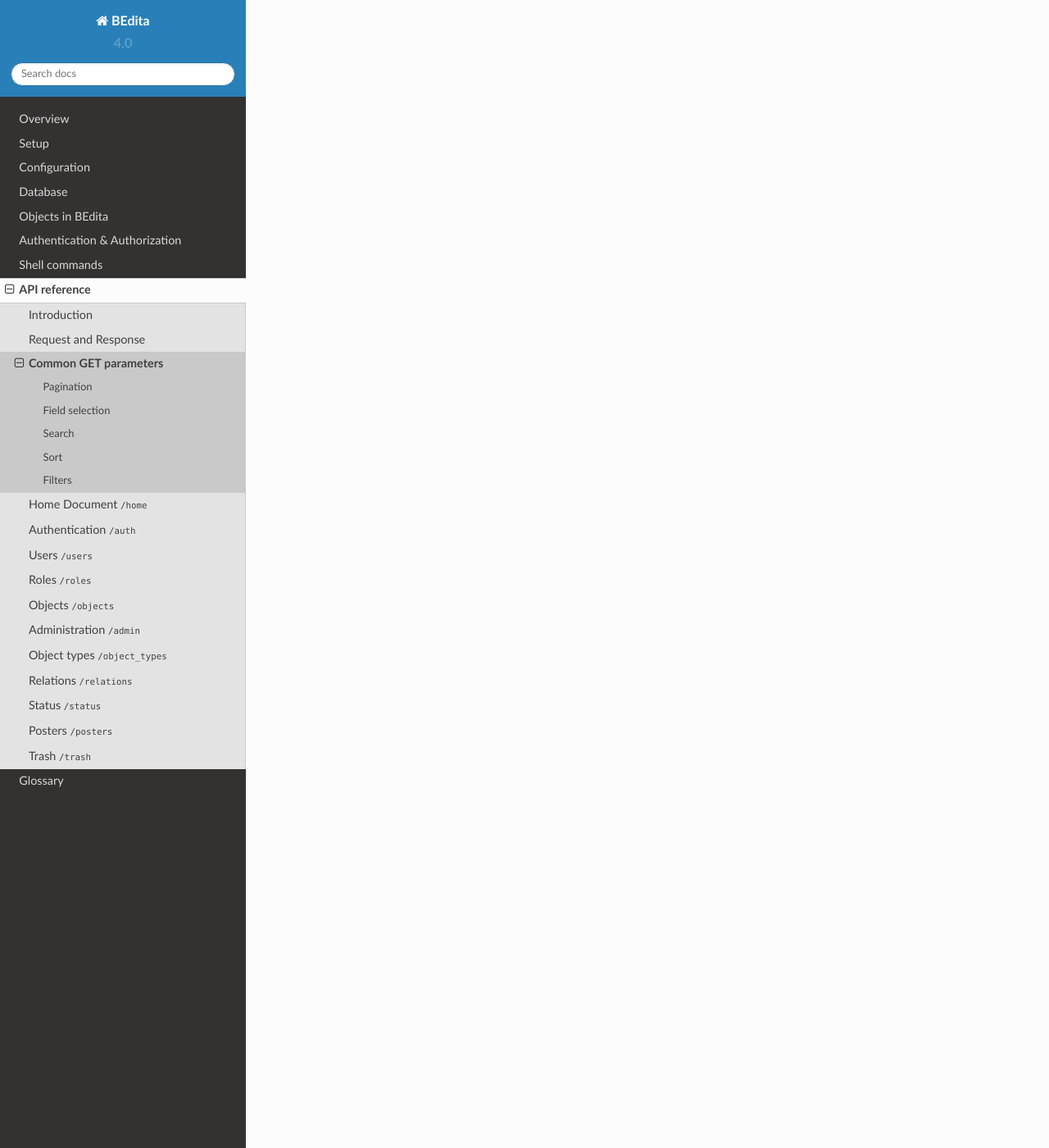
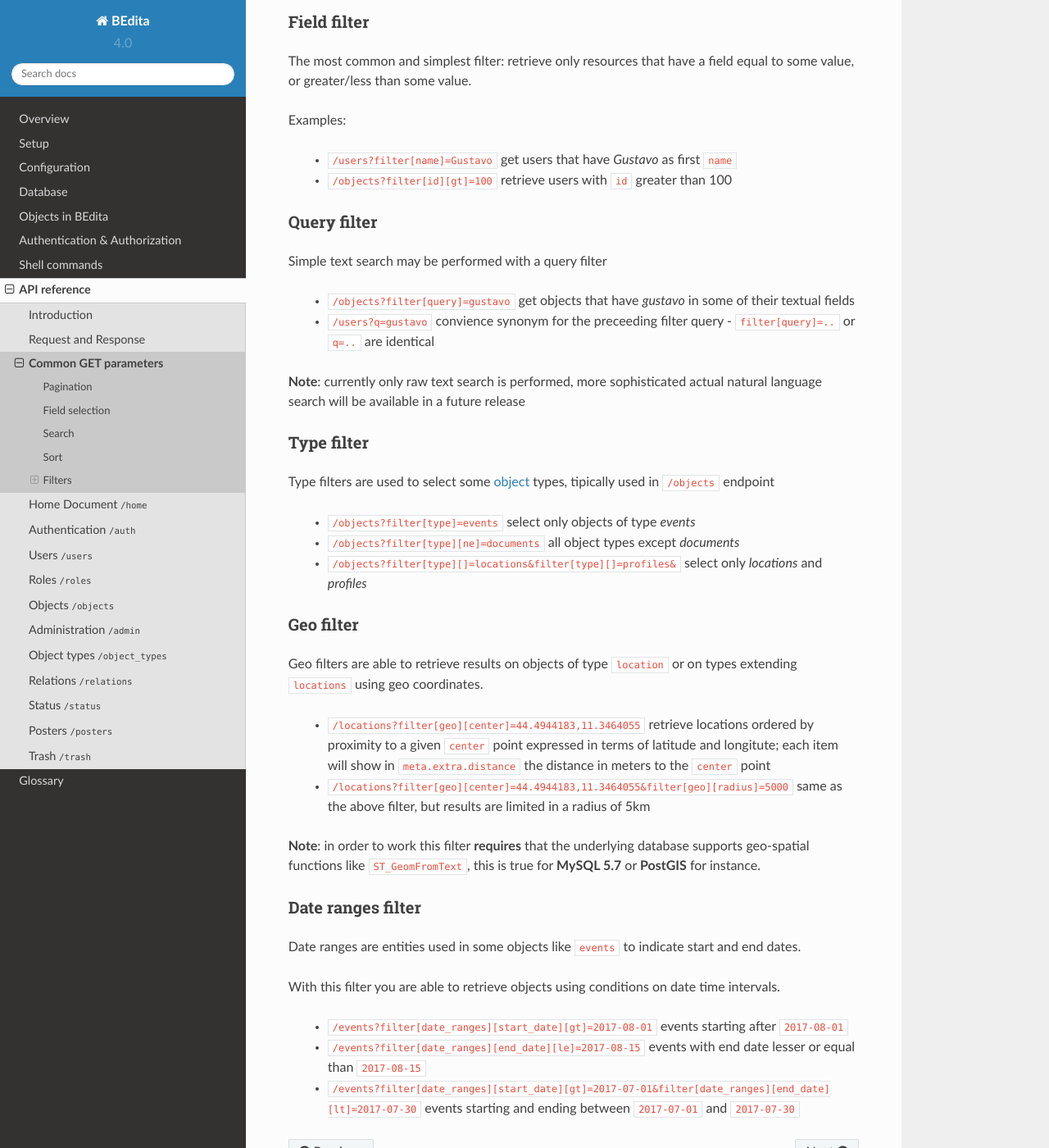
Before and after one commit to bedita/docs, a Sphinx documentation site: the page built from source/endpoints/parameters.rst, in a window 1280 px wide and 1400 px high, scrolled down 2719 px. Shown: the whole window at 82% size. Built offline with Sphinx 7.4.7 and the Read the Docs theme 2.0.0, drawn with Linux system fonts in a browser that asks for light colours; some of the changed text lies outside the part shown.

Commit message:
#16 docs: `Filter` paragraph added

```diff
--- a/source/endpoints/parameters.rst
+++ b/source/endpoints/parameters.rst
@@ -4,8 +4,8 @@
 Many HTTP query parameters in BEdita4 API GET method calls are common and may be used to manipulate API response and get only the data you need in your application.
 
 Common parameters described here may be used in all API endpoints that handle entities/objects directly.
-They are available in all endpoints except: ``/auth``, ``/home`` and ``/admin``
 
+They are available in all endpoints except few special ones like: ``/auth``, ``/home``, ``/signup`` and ``/status``. These endpoints are designed to handle particular use cases where lists of resources or objects are not directly handled.
 
 .. _get-pagination:
 
@@ -65,7 +65,7 @@
 Search
 ------
 
-  * ``q`` or ``query`` - perform a natural language search
+  * ``q`` or ``filter[query]`` - perform a natural language search using a filter, see :ref:`get-query` below
 
 
 Sort
@@ -80,7 +80,81 @@
    *  ``/users?sort=-username`` return users alphabetically from last to first by username (reverse order)
    *  ``/roles?sort=-id`` roles from last to first id
 
+.. _get-filters:
+
 Filters
 -------
 
-[TBD]
+Filters are one the most powerful and versatile tools in BEdita API in order to retrieve only resources or objects you really need in  your application.
+
+Filter expressions
+^^^^^^^^^^^^^^^^^^
+
+Generally every filter in a query string will have following syntax:
+
+  1. ``filter[{item}]={value}`` the simplest form, a filter item should be equal to some value
+  2. ``filter[{item}][{op}]={value}`` is a logical operation on filter value, where ``{op}`` can have following values:
+
+    * ``neq``, ``ne``, ``'!=`` or ``<>`` negation operator, meaning that filter item shoud not be equal to ``{{value}}``
+    * ``lt`` or ``<`` less than operator, meaning that filter item shoud be less than ``{{value}}``
+    * ``lte``, ``le`` or ``<=`` less or equal operator; filter item shoud be less or equal than ``{{value}}``
+    * ``gt`` or ``>`` greater than operator; filter item shoud be greater than ``{{value}}``
+    * ``gte``, ``ge`` or ``>=`` greater or equal than operator; filter item shoud be greater or equal than ``{{value}}``
+
+  3. ``filter[{item}][]={value}`` array sintax: add a value to an array representig possible values of a filter item
+
+Filter expressions can be combined using ``&`` separator as many times as you want, limited only by the URL size.
+
+Too many ``filter`` combinations may of course result in unwantend or meaningless results, use them with caution :)
+
+Field filter
+^^^^^^^^^^^^
+
+The most common and simplest filter: retrieve only resources that have a field equal to some value, or greater/less than some value.
+
+Examples:
+
+   *  ``/users?filter[name]=Gustavo`` get users that have *Gustavo* as first ``name``
+   *  ``/objects?filter[id][gt]=100`` retrieve users with ``id`` greater than 100
+
+.. _get-query:
+
+Query filter
+^^^^^^^^^^^^
+
+Simple text search may be performed with a query filter
+
+   *  ``/objects?filter[query]=gustavo`` get objects that have *gustavo* in some of their textual fields
+   *  ``/users?q=gustavo`` convience synonym for the preceeding filter query - ``filter[query]=..`` or ``q=..`` are identical
+
+**Note**: currently only raw text search is performed, more sophisticated actual natural language search will be available in a future release
+
+Type filter
+^^^^^^^^^^^
+
+Type filters are used to select some :term:`object` types, tipically used in ``/objects`` endpoint
+
+   *  ``/objects?filter[type]=events`` select only objects of type *events*
+   *  ``/objects?filter[type][ne]=documents`` all object types except *documents*
+   *  ``/objects?filter[type][]=locations&filter[type][]=profiles&`` select only *locations* and *profiles*
+
+Geo filter
+^^^^^^^^^^
+
+Geo filters are able to retrieve results on objects of type ``location`` or on types extending ``locations`` using geo coordinates.
+
+   *  ``/locations?filter[geo][center]=44.4944183,11.3464055`` retrieve locations ordered by proximity to a given ``center`` point expressed in terms of latitude and longitute; each item will show in ``meta.extra.distance`` the distance in meters to the ``center`` point
+   *  ``/locations?filter[geo][center]=44.4944183,11.3464055&filter[geo][radius]=5000`` same as the above filter, but results are limited in a radius of 5km
+
+**Note**: in order to work this filter **requires** that the underlying database supports geo-spatial functions like ``ST_GeomFromText``, this is true for **MySQL 5.7** or **PostGIS** for instance.
+
+Date ranges filter
+^^^^^^^^^^^^^^^^^^
+
+Date ranges are entities used in some objects like ``events`` to indicate start and end dates.
+
+With this filter you are able to retrieve objects using conditions on date time intervals.
+
+  *  ``/events?filter[date_ranges][start_date][gt]=2017-08-01`` events starting after ``2017-08-01``
+  *  ``/events?filter[date_ranges][end_date][le]=2017-08-15`` events with end date lesser or equal than ``2017-08-15``
+  *  ``/events?filter[date_ranges][start_date][gt]=2017-07-01&filter[date_ranges][end_date][lt]=2017-07-30`` events starting and ending between ``2017-07-01`` and ``2017-07-30``
```
